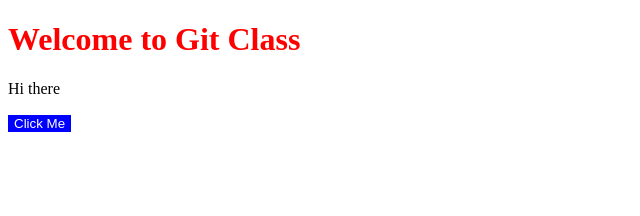
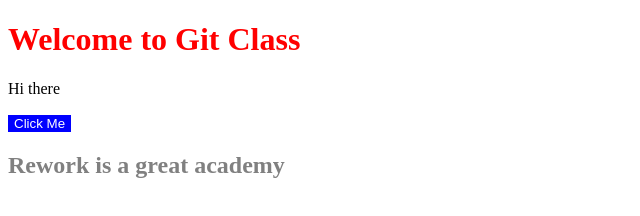
Before and after one commit to Solomonfiyinfoluwa/CLASS2-GIT-AND-GITHUB, a plain HTML site: page index.html in a window 1280 px wide. Shown: the whole page, without its empty margins (0-640 px from the left). Drawn offline with Linux system fonts and the light colour scheme.

Commit message:
I added a text and styled it

```diff
--- a/index.html
+++ b/index.html
@@ -11,5 +11,6 @@
      <h1 class="text1">Welcome to Git Class</h1>
     <p>Hi there</p>
     <button class="btn">Click Me</button>
+    <h2 class="text3">Rework is a great academy</h2>
 </body>
 </html>
--- a/style.css
+++ b/style.css
@@ -8,4 +8,8 @@
 }
 .text2{
     color: black;
+
 }
+.text3{
+    color: grey;
+}
```
